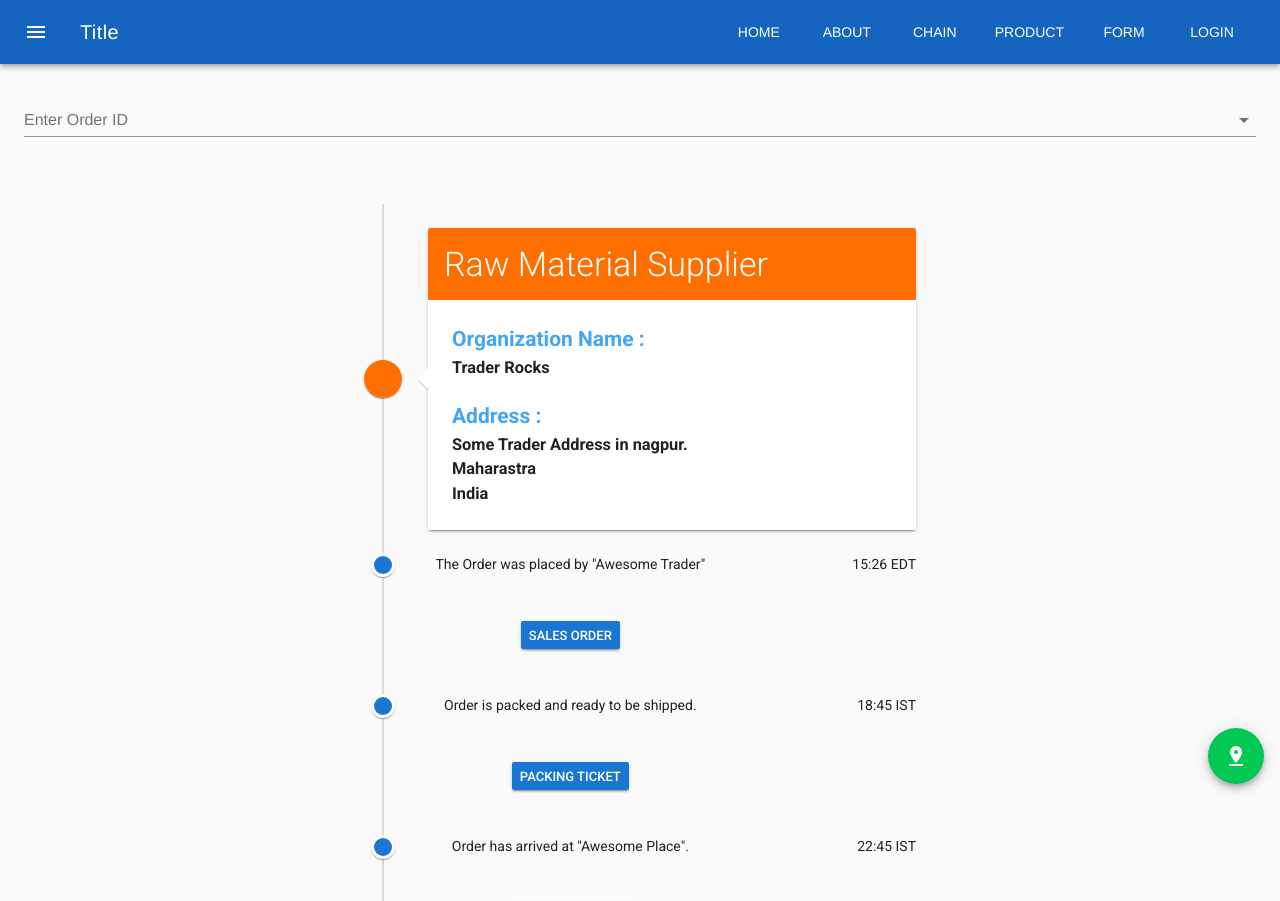
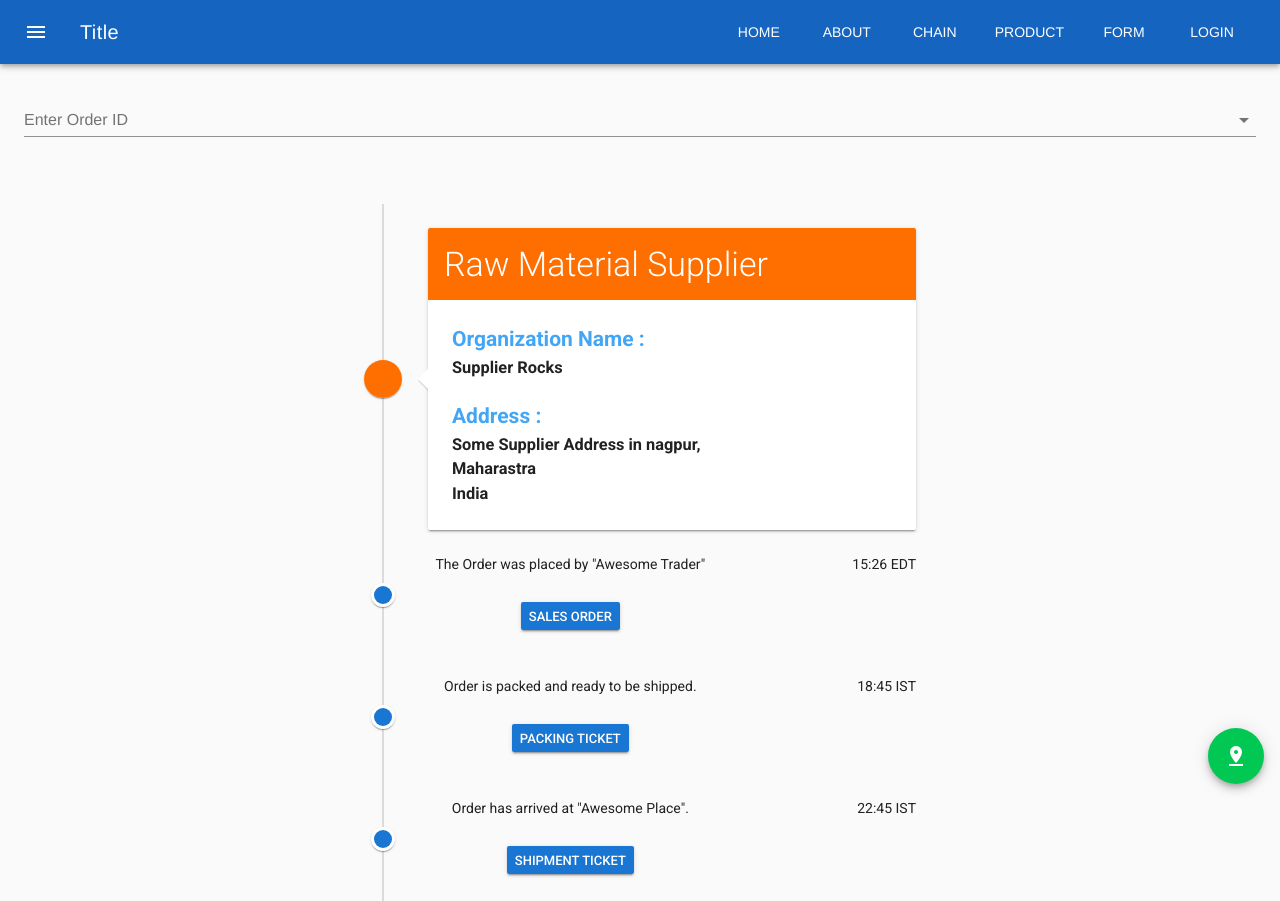
Before and after one commit to caldenrodrigues/VueTables, a Vue app: page /#/product in a window 1280 px wide. Shown: the top 901 px of the page. Built offline with nearby package versions, Linux system fonts and the light colour scheme.

Commit message:
Updated Css, and taking data from JSON

```diff
--- a/src/components/ProductChain.vue
+++ b/src/components/ProductChain.vue
@@ -22,9 +22,9 @@
           <v-container>
             <v-layout>
               <v-flex xs10>
-                  <h2 class="text-lg-left blue--text text--lighten-1">Organization Name : </h2><h3 class="text-lg-left"> Trader Rocks</h3>
+                  <h2 class="text-lg-left blue--text text--lighten-1">Organization Name : </h2><h3 class="text-lg-left">{{chainDetails.rawMaterialSupplier.name}}</h3>
                   <br />
-                  <h2 class="text-lg-left blue--text text--lighten-1">Address :</h2><h3 class="text-lg-left"> Some Trader Address in nagpur. <br />Maharastra<br />India</h3>
+                  <h2 class="text-lg-left blue--text text--lighten-1">Address :</h2><h3 class="text-lg-left"> {{chainDetails.rawMaterialSupplier.address1}} <br />{{chainDetails.rawMaterialSupplier.address2}}<br />{{chainDetails.rawMaterialSupplier.address3}}</h3>
 
               </v-flex>
               <v-flex xs2>
@@ -42,24 +42,14 @@
       >
         <v-layout justify-space-between>
           <v-flex xs7>
-            The Order was placed by "Awesome Trader"
+            The Order was placed by "Awesome Trader"<br/><br/>
+            <v-btn small color="primary" dark @click="salesDialog = true">Sales Order</v-btn>
           </v-flex>
           <v-flex xs5 text-xs-right>15:26 EDT</v-flex>
         </v-layout>
       </v-timeline-item>
 
-      <v-timeline-item
-        class="mb-3"
-        icon-color="grey lighten-2"
-        small
-        hide-dot
-      >
-        <v-layout justify-space-between>
-          <v-flex xs7>
-            <v-btn small color="primary" dark @click="salesDialog = true">Sales Order</v-btn>
-          </v-flex>
-        </v-layout>
-      </v-timeline-item>
+
 
           <!-- Dialog for Sales Order-->
       <v-dialog
@@ -98,22 +88,10 @@
       >
         <v-layout justify-space-between>
           <v-flex xs7>
-            Order is packed and ready to be shipped.
+            Order is packed and ready to be shipped.<br/><br/>
+            <v-btn small color="primary" dark @click="packTicket = true">Packing Ticket</v-btn>
           </v-flex>
           <v-flex xs5 text-xs-right>18:45 IST</v-flex>
-        </v-layout>
-      </v-timeline-item>
-
-      <v-timeline-item
-        class="mb-3"
-        icon-color="grey lighten-2"
-        small
-        hide-dot
-      >
-        <v-layout justify-space-between>
-          <v-flex xs7>
-            <v-btn small color="primary" dark @click="packTicket = true">Packing Ticket</v-btn>
-          </v-flex>
         </v-layout>
       </v-timeline-item>
 
@@ -122,16 +100,14 @@
         v-model="packTicket"
         max-width="290"
       >
-        <v-card>
-          <v-card-title class="headline">Packing Ticket</v-card-title>
+        <v-card >
+          <v-card-title class="headline  text-lg-left blue--text">Packing Ticket</v-card-title>
 
-          <v-card-text>
-            <pre>
-    Packment ID: 12345
-    Material Name: Coffee beans
-    Quantity: 10kg
-    Delivery Date: 12/02/1999
-            </pre>
+          <v-card-text class="text-lg-left">
+            <h3>Packment ID: 12345<br />
+            Material Name: Coffee beans<br />
+            Quantity: 10kg<br />
+            Delivery Date: 12/02/1999</h3>
           </v-card-text>
 
           <v-card-actions>
@@ -155,24 +131,13 @@
       >
         <v-layout justify-space-between>
           <v-flex xs7>
-            Order has arrived at "Awesome Place".
+            Order has arrived at "Awesome Place".<br /><br />
+            <v-btn small color="primary" dark @click="shipTicket = true">Shipment Ticket</v-btn>
           </v-flex>
           <v-flex xs5 text-xs-right>22:45 IST</v-flex>
         </v-layout>
       </v-timeline-item>
 
-      <v-timeline-item
-        class="mb-3"
-        icon-color="grey lighten-2"
-        small
-        hide-dot
-      >
-        <v-layout justify-space-between>
-          <v-flex xs7>
-            <v-btn small color="primary" dark @click="shipTicket = true">Shipment Ticket</v-btn>
-          </v-flex>
-        </v-layout>
-      </v-timeline-item>
 
             <!-- Dialog for Sales Order-->
       <v-dialog
@@ -180,17 +145,16 @@
         max-width="290"
       >
         <v-card>
-          <v-card-title class="headline">Shipment Ticket</v-card-title>
+          <v-card-title class="headline  text-lg-left blue--text">Shipment Ticket</v-card-title>
 
-          <v-card-text>
-            <pre>
-    Shipment ID: 12345
-    Material Name: Coffee beans
-    Quantity: 10kg
-    Holes: false
-    Condensation: false
-    Insect Activity: false
-            </pre>
+          <v-card-text class="text-lg-left">
+            <h3>Packment ID: 12345<br />
+            Material Name: Coffee beans<br />
+            Quantity: 10kg<br />
+            Holes: false<br />
+            Condensation: false<br />
+            Insect Activity: false<br />
+            Delivery Date: 12/02/1999</h3>
           </v-card-text>
 
           <v-card-actions>
@@ -229,9 +193,9 @@
               <v-layout>
 
                   <v-flex xs10>
-                      <h2 class="text-lg-left blue--text text--lighten-1">Organization Name : </h2><h3 class="text-lg-left"> Trader Rocks</h3>
+                      <h2 class="text-lg-left blue--text text--lighten-1">Organization Name : </h2><h3 class="text-lg-left">{{chainDetails.trader.name}}</h3>
                       <br />
-                      <h2 class="text-lg-left blue--text text--lighten-1">Address :</h2><h3 class="text-lg-left"> Some Trader Address in nagpur. <br>Maharastra<br />India</h3>
+                      <h2 class="text-lg-left blue--text text--lighten-1">Address :</h2><h3 class="text-lg-left">{{chainDetails.trader.address1}}<br>{{chainDetails.trader.address2}}<br />{{chainDetails.trader.address3}}</h3>
                   </v-flex>
 
 
@@ -256,7 +220,21 @@ export default {
     return {
       salesDialog: false,
       packTicket: false,
-      shipTicket: false
+      shipTicket: false,
+      chainDetails: {
+        rawMaterialSupplier: {
+          name: "Supplier Rocks",
+          address1: "Some Supplier Address in nagpur,",
+          address2: "Maharastra",
+          address3: "India"
+        },
+        trader: {
+          name: "Trader Rocks",
+          address1: "Some Trader Address in nagpur,",
+          address2: "Maharastra",
+          address3: "India"
+        }
+      }
     }
   },
 }
```
